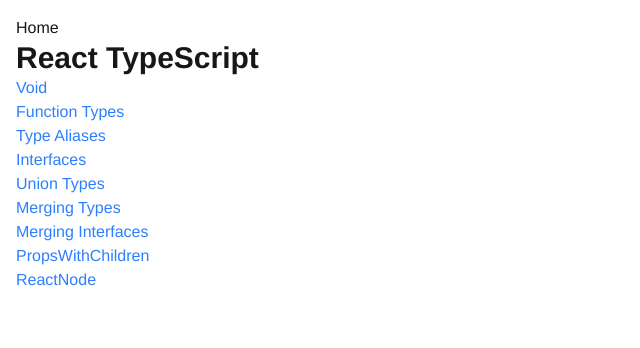
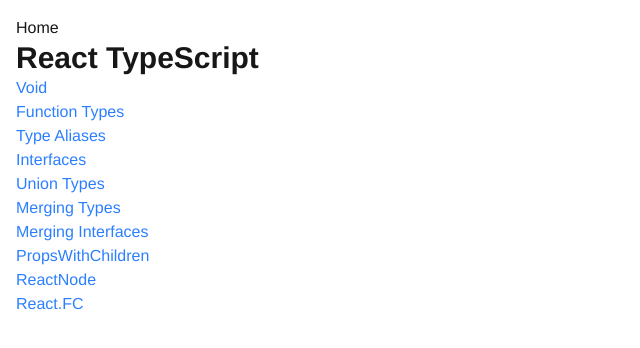
Before and after one commit to emanuelefavero/react-typescript, a Next.js app: page / in a window 1280 px wide. Shown: the top 348 px of the page, without its empty margins (0-640 px from the left). Built offline with nearby package versions, Linux system fonts and the light colour scheme.

Commit message:
feat: /react-fc add link in homepage

```diff
--- a/src/app/page.tsx
+++ b/src/app/page.tsx
@@ -33,6 +33,9 @@
         <li>
           <Link href='/react-node'>ReactNode</Link>
         </li>
+        <li>
+          <Link href='/react-fc'>React.FC</Link>
+        </li>
       </ul>
     </>
   )
```
